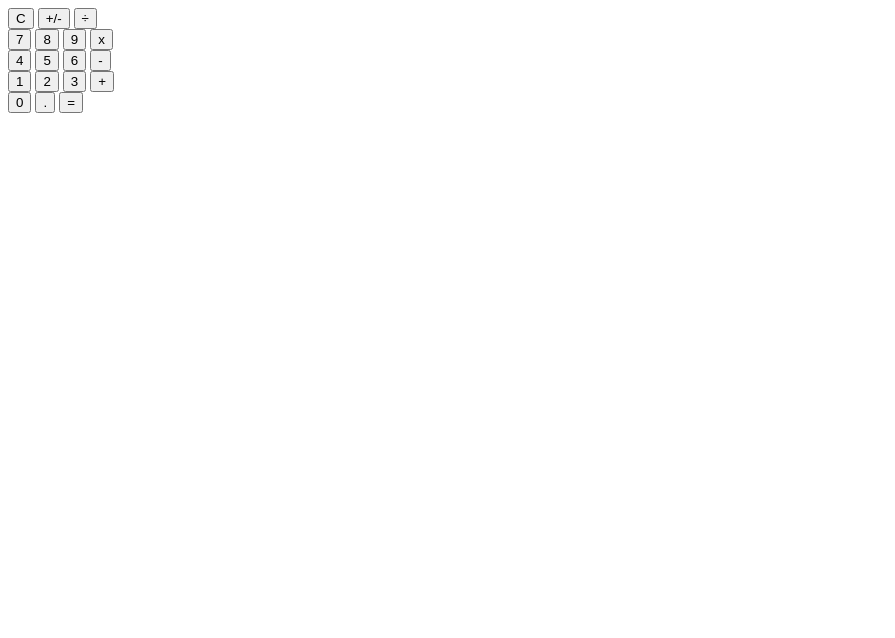
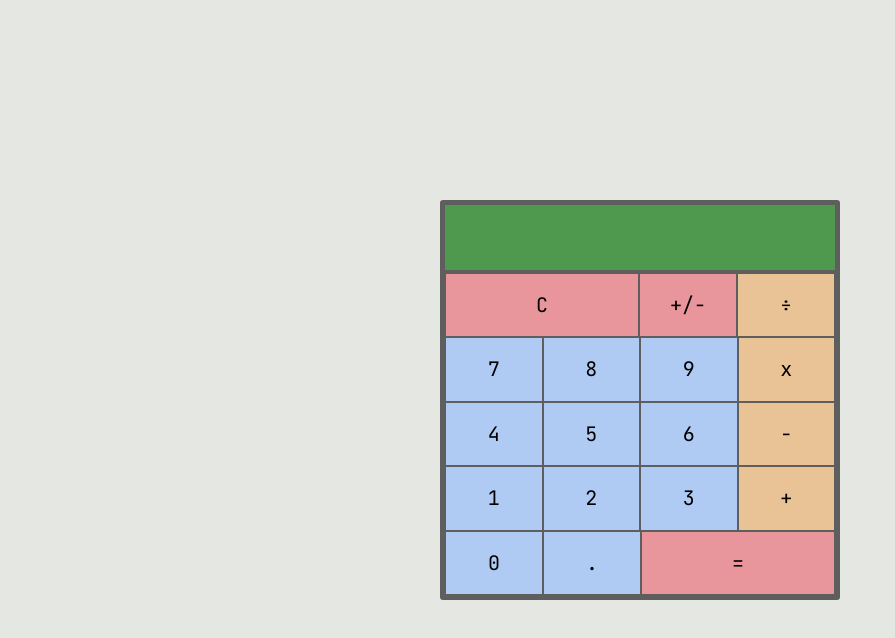
Before and after one commit to danielz0102/calculator, a plain HTML site: page index.html in a window 1280 px wide. Shown: the whole page, without its empty margins (0-895 px from the left). Drawn offline with Linux system fonts and the light colour scheme.

Commit message:
Add initial styles

```diff
--- a/index.html
+++ b/index.html
@@ -5,6 +5,7 @@
     <meta name="viewport" content="width=device-width, initial-scale=1.0">
     <title>Calculator</title>
     <script src="script.js" defer></script>
+    <link rel="stylesheet" href="style.css">
 </head>
 <body>
     <div class="container">
--- a/script.js
+++ b/script.js
@@ -69,8 +69,6 @@ function updateDisplay(event) {
 
 function updateNumbers() {
     operator === '' ? firstNumber = displayValue : secondNumber = displayValue
-    console.log('primero: ' + firstNumber)
-    console.log('segundo: ' + secondNumber)
 }
 
 function updateOperator(event) {
@@ -93,7 +91,6 @@ function updateOperator(event) {
     }
 
     operator = operatorSelected
-    console.log('operador: ' + operator)
 }
 
 function clearData() {
--- /dev/null
+++ b/style.css
@@ -0,0 +1,79 @@
+@import url('https://fonts.googleapis.com/css2?family=JetBrains+Mono:ital,wght@0,100..800;1,100..800&display=swap');
+
+* {
+    margin: 0;
+    padding: 0;
+    box-sizing: border-box;
+    font-family: "JetBrains Mono", monospace;
+}
+
+body {
+    height: 100vh;
+    background-color: #e5e7e3;
+    display: grid;
+    place-content: center;
+}
+
+.container {
+    width: 400px;
+    height: 400px;
+    display: flex;
+    flex-direction: column;
+    border: 5px solid #5e5e5e;
+    border-radius: 3px;
+}
+
+.display {
+    flex: 1;
+    background-color: #4f994f;
+    border-bottom: 3px solid #5e5e5e;
+    text-align: right;
+    font-size: 2rem;
+    color: #fff;
+    text-align: right;
+    display: flex;
+    justify-content: flex-end;
+    align-items: center;
+    padding-right: 0.5rem;
+}
+
+.row {
+    flex: 1;
+    display: flex;
+}
+
+.row button {
+    flex: 1;
+    border: 1px solid #5e5e5e;
+    font-size: 1.25rem;
+}
+
+.row button:hover {
+    cursor: pointer;
+    transition: background-color 0.2s;
+}
+
+#clear, #equals {
+    flex: 2;
+}
+
+.btn-show {
+    background-color: #afcaf3;
+}
+.btn-show:hover {
+    background-color: #86b1f1;
+}
+
+.btn-operator {
+    background-color: #e9c295;
+}
+.btn-operator:hover {
+    background-color: #ebb97f;
+}
+
+.btn-action {
+    background-color: #e9959c;
+}
+.btn-action:hover {
+    background-color: #eb7a84;
+}
```
